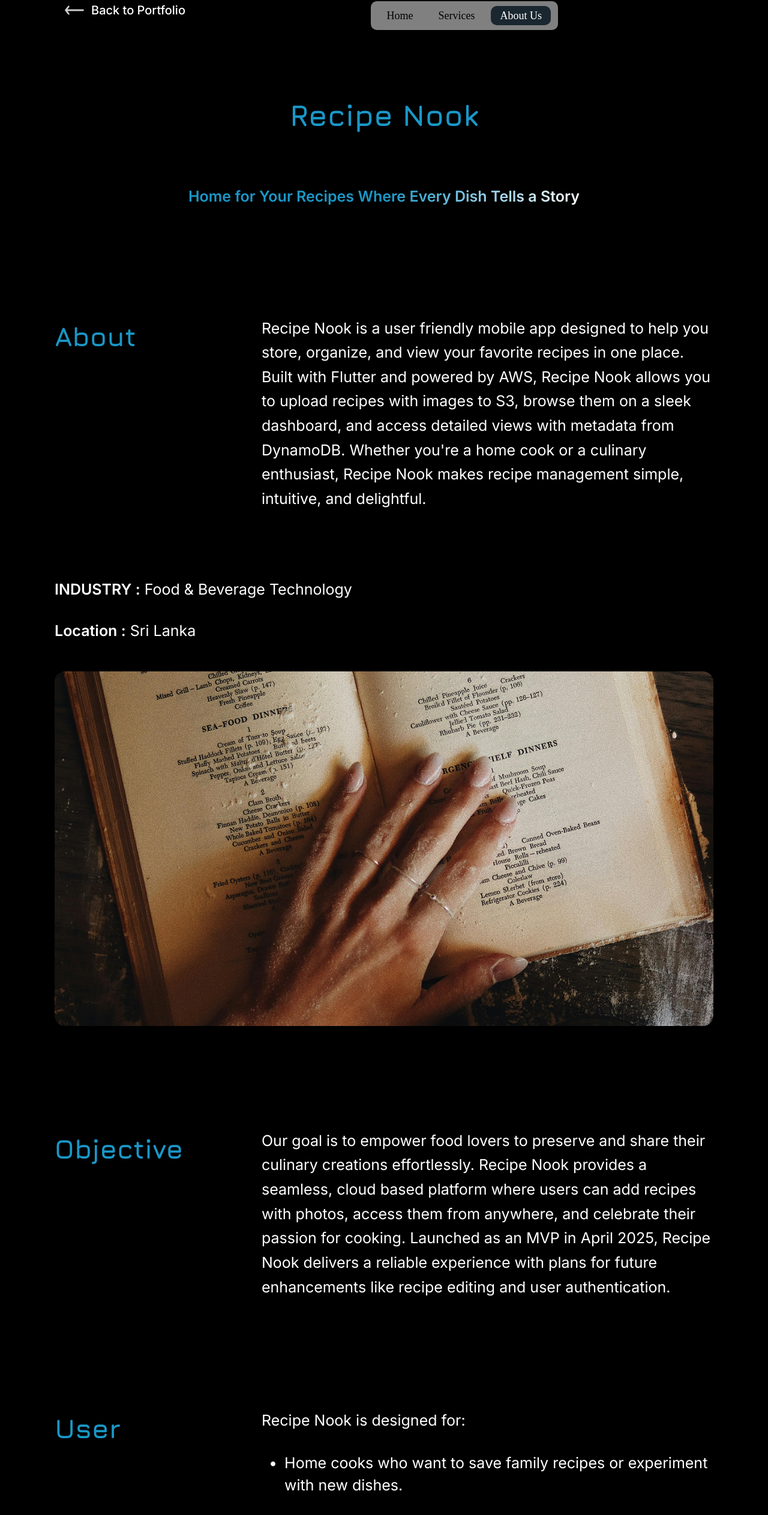
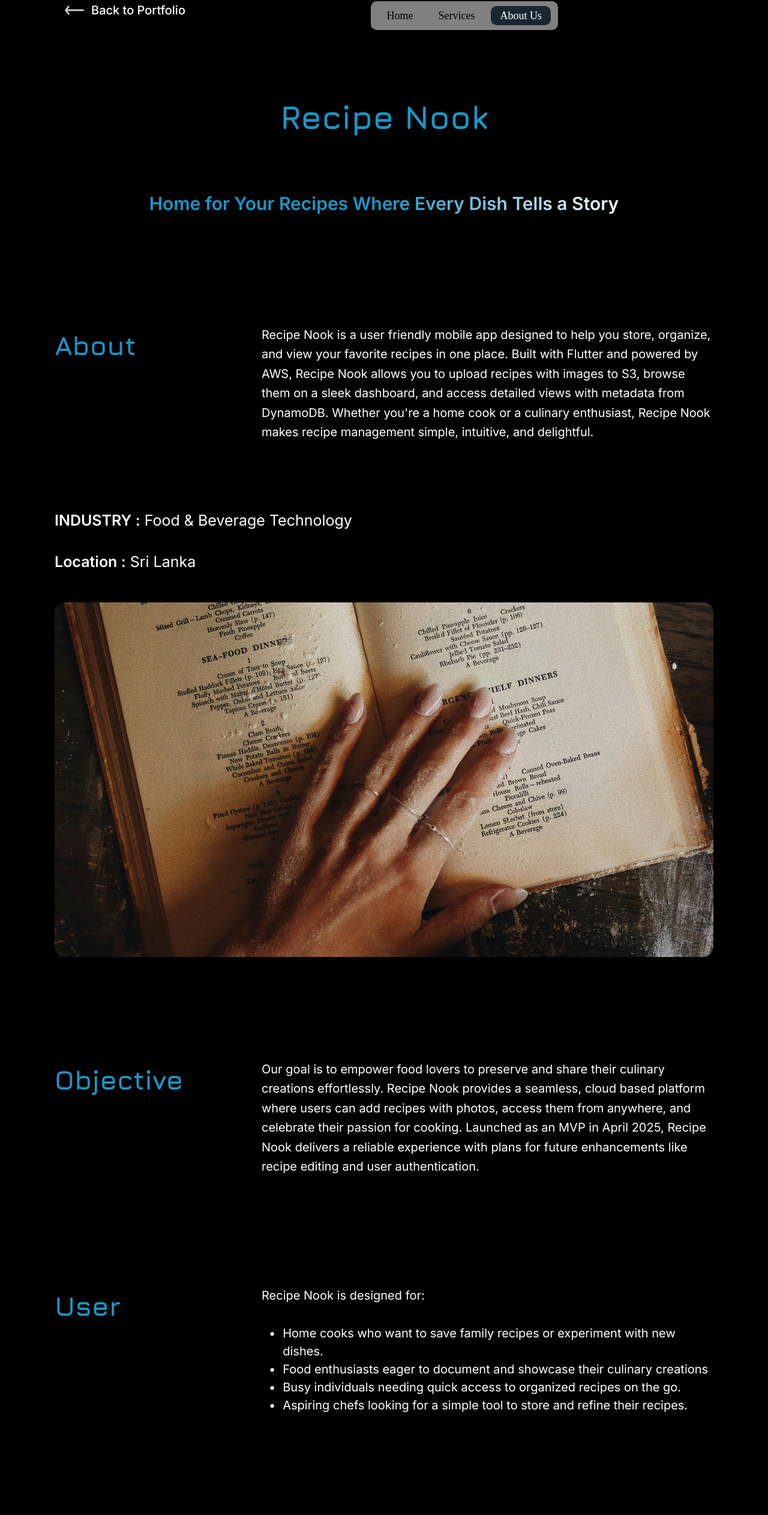
Before and after one commit to Knight-Owl-Org/Appitura, a Next.js app: page /projects/01 in a window 1280 px wide. Shown: the part 98-2623 px from the top of the page at 60% size. Built offline with nearby package versions, Linux system fonts and the light colour scheme.

Commit message:
changes 8

```diff
--- a/src/components/projects/project.tsx
+++ b/src/components/projects/project.tsx
@@ -51,11 +51,11 @@ export default function Project({ project }: { project: any }) {
 
         {/* Main Content */}
         <div className="flex-grow flex flex-col items-center justify-center text-center">
-          <h1 className="text-[20px] md:text-[25px] lg:text-[35px] xl:text-[50px] font-[700] text-[#1A97C7] md:mb-10 lg:mb-15 xl:mb-20 mb-[31px]">
+          <h1 className="text-[20px] md:text-[30px] lg:text-[45px] xl:text-[55px] font-[700] text-[#1A97C7] md:mb-10 lg:mb-15 xl:mb-20 mb-[31px]">
             {project.title}
           </h1>
           <p
-            className="text-[12px] md:text-[14px] lg:text-[16px] xl:text-[25px] font-semibold"
+            className="text-[12px] md:text-[18px] lg:text-[25px] xl:text-[30px] font-semibold"
             style={{
               fontFamily: "Inter",
               background: "linear-gradient(to right, #1A97C7 50%, #FFFFFF )",
@@ -69,7 +69,7 @@ export default function Project({ project }: { project: any }) {
       </div>
 
       {/* About Section */}
-      <div className="px-4 md:px-[60px] lg:px-[91px] md:py-12 lg:py-20 flex flex-col md:gap-6 lg:gap-8 gap-5">
+      <div className="px-4 md:px-[60px] lg:px-[91px] md:py-12 lg:py-15 xl:py-20 flex flex-col md:gap-6 lg:gap-8 gap-5">
         <motion.div
           className="flex flex-col md:flex-row lg:flex-row justify-between md:gap-[60px] lg:gap-[100px] mb-10 md:mb-16 lg:mb-20"
           variants={fadeInUp}
@@ -81,7 +81,7 @@ export default function Project({ project }: { project: any }) {
             About
           </h2>
           <p
-            className="text-white text-[10px] md:text-[13px] lg:text-[17px] xl:text-[25px] leading-relaxed max-w-full md:max-w-[400px] lg:max-w-[600px] xl:max-w-[753px] font-[400]"
+            className="text-white text-[10px] md:text-[11px] lg:text-[16px] xl:text-[20px] leading-relaxed max-w-full md:max-w-[400px] lg:max-w-[600px] xl:max-w-[753px] font-[400]"
             style={{ fontFamily: "Inter" }}
           >
             {project.about?.description}
@@ -126,7 +126,7 @@ export default function Project({ project }: { project: any }) {
           Objective
         </h2>
         <p
-          className="text-white font-[400] text-[10px] md:text-[13px] lg:text-[17px] xl:text-[25px] leading-relaxed md:max-w-[400px] xl:max-w-[753px] lg:max-w-[555px] md:ml-10 lg:ml-10"
+          className="text-white font-[400] text-[10px] md:text-[11px] lg:text-[16px] xl:text-[20px] leading-relaxed md:max-w-[400px] xl:max-w-[753px] lg:max-w-[555px] md:ml-10 lg:ml-10"
           style={{ fontFamily: "Inter" }}
         >
           {project.objective?.description}
@@ -146,13 +146,13 @@ export default function Project({ project }: { project: any }) {
         </h2>
         <div className="xl:max-w-[793px] lg:max-w-[590px] md:max-w-[435px]">
           <p
-            className="text-white font-[400] text-[10px] md:text-[13px] lg:text-[17px] xl:text-[25px] leading-relaxed md:mb-5 lg:mb-8 mb-2 md:ml-10"
+            className="text-white font-[400] text-[10px] md:text-[11px] lg:text-[16px] xl:text-[20px] leading-relaxed md:mb-5 lg:mb-8 mb-2 md:ml-10"
             style={{ fontFamily: "Inter" }}
           >
             {project.user?.summary}
           </p>
           <ul
-            className="text-white font-[400] text-[10px] md:text-[13px] lg:text-[17px] xl:text-[25px] md:space-y-3 lg:space-y-4 xl:space-y-6 md:ml-10 lg:ml-10"
+            className="text-white font-[400] text-[10px] md:text-[11px] lg:text-[16px] xl:text-[20px]  md:ml-10 lg:ml-10"
             style={{ fontFamily: "Inter" }}
           >
             {project.user?.features?.map((feature: string, index: number) => (
@@ -178,13 +178,13 @@ export default function Project({ project }: { project: any }) {
         </h2>
         <div className=" lg:max-w-[590px] xl:max-w-[793px] md:max-w-[435px]">
           <p
-            className="text-white font-[400] text-[10px] md:text-[13px] lg:text-[17px] xl:text-[25px] leading-relaxed md:mb-5 lg:mb-8 mb-2 md:ml-10"
+            className="text-white font-[400] text-[10px] md:text-[11px] lg:text-[16px] xl:text-[20px] leading-relaxed md:mb-5 lg:mb-8 mb-2 md:ml-10"
             style={{ fontFamily: "Inter" }}
           >
             {project.solutions?.summary}
           </p>
           <ul
-            className="text-white font-[400] text-[10px] md:text-[13px] lg:text-[17px] xl:text-[25px] md:space-y-3 lg:space-y-4 xl:space-y-6 md:ml-10 lg:ml-10"
+            className="text-white font-[400] text-[10px] md:text-[11px] lg:text-[16px] xl:text-[20px] md:space-y-1 lg:space-y-2 xl:space-y-3 md:ml-10 lg:ml-10"
             style={{ fontFamily: "Inter" }}
           >
             {project.solutions?.features?.map((feature: string, index: number) => (
@@ -195,7 +195,7 @@ export default function Project({ project }: { project: any }) {
             ))}
           </ul>
           <p
-            className="text-white font-[400] text-[10px] md:text-[18px] lg:text-[18px] xl:text-[25px] leading-relaxed md:mt-6 lg:mt-8 mt-2 md:ml-10"
+            className="text-white font-[400] text-[10px] md:text-[11px] lg:text-[16px] xl:text-[20px] leading-relaxed md:mt-6 lg:mt-8 mt-2 md:ml-10"
             style={{ fontFamily: "Inter" }}
           >
             {project.solutions?.conclusion}
```
